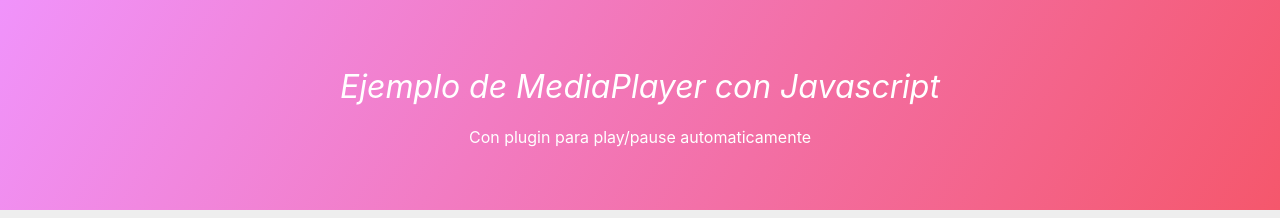
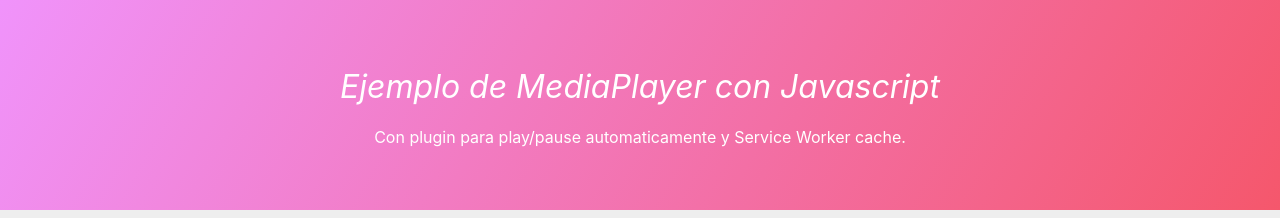
Before and after one commit to gonzaf24/Media-Player-Javascript, a website with bundled scripts: page index.html in a window 1280 px wide. Shown: the top 218 px of the page. Built offline with nearby package versions, Linux system fonts and the light colour scheme.

Commit message:
v1.1
cambio en el service worker

```diff
--- a/assets/index.js
+++ b/assets/index.js
@@ -3,6 +3,7 @@ import AutoPlay from './plugins/AutoPlay.js';
 import AutoPause from './plugins/AutoPause.js';
 
 const video = document.querySelector('video');
+
 const player = new MediaPlayer({
   el: video,
   plugins: [new AutoPlay(), new AutoPause()],
--- a/index.html
+++ b/index.html
@@ -11,7 +11,7 @@
   <body>
     <header>
       <h1>Ejemplo de MediaPlayer con Javascript</h1>
-      <p>Con plugin para play/pause automaticamente</p>
+      <p>Con plugin para play/pause automaticamente y Service Worker cache.</p>
     </header>
 
     <main class="container">
```
Also changed, not shown: sw.js (renamed from assets/sw.js).
